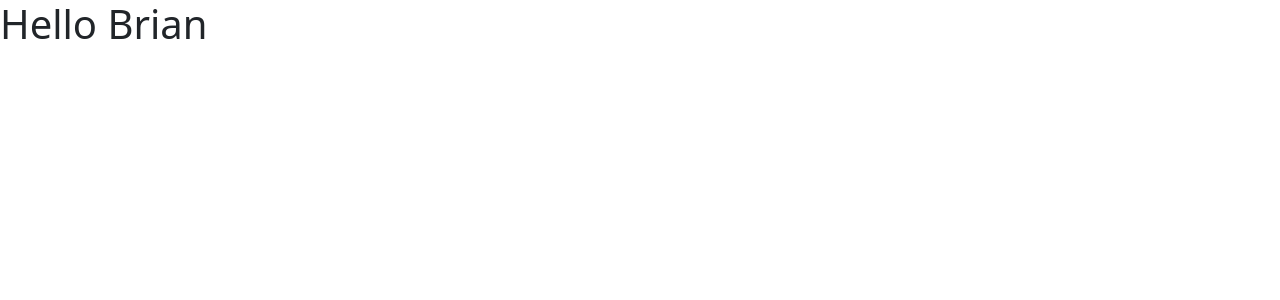
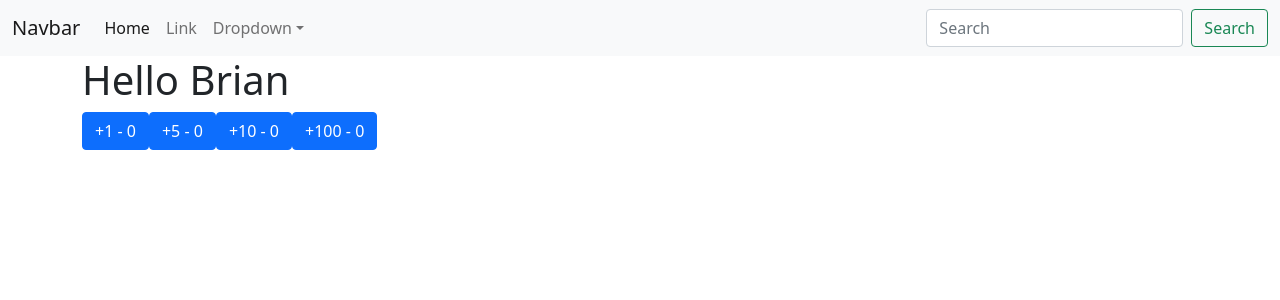
Before and after one commit to bstanton773/kekambas-79_react, a React (Create React App) app: page / in a window 1280 px wide. Shown: the top 300 px of the page. Built offline with nearby package versions, Linux system fonts and the light colour scheme.

Commit message:
State and Props with button

```diff
--- a/src/App.js
+++ b/src/App.js
@@ -1,9 +1,22 @@
 import React, { Component } from 'react';
+import Button from './components/Button';
+import Navbar from './components/Navbar';
 
 export default class App extends Component {
 
-  render() {
-    const name = 'Brian'
-    return <h1>Hello {name}</h1>;
-  }
+    render() {
+        const name = 'Brian'
+        return (
+            <>
+                <Navbar />
+                <div className='container'>
+                    <h1>Hello {name}</h1>
+                    <Button step={1}/>
+                    <Button step={5}/>
+                    <Button step={10}/>
+                    <Button step={100}/>
+                </div>
+            </>
+        );
+    }
 }
--- /dev/null
+++ b/src/components/Button.js
@@ -0,0 +1,24 @@
+import React, { Component } from 'react';
+
+export default class Button extends Component {
+    constructor(props){
+        super(props);
+        this.state = {
+            count: 0
+        }
+    }
+
+    handleClick = () =>{
+        console.log('The button has been clicked')
+        let newCount = this.state.count + this.props.step
+        this.setState({
+            count: newCount
+        })
+    }
+
+    render() {
+        return (
+            <button onClick={this.handleClick} className='btn btn-primary'>+{this.props.step} - {this.state.count}</button>
+        );
+    }
+}
--- /dev/null
+++ b/src/components/Navbar.js
@@ -0,0 +1,41 @@
+import React, { Component } from 'react';
+
+export default class Navbar extends Component {
+    render() {
+        return (
+            <nav className="navbar navbar-expand-lg navbar-light bg-light">
+                <div className="container-fluid">
+                    <a className="navbar-brand" href="/">Navbar</a>
+                    <button className="navbar-toggler" type="button" data-bs-toggle="collapse" data-bs-target="#navbarSupportedContent" aria-controls="navbarSupportedContent" aria-expanded="false" aria-label="Toggle navigation">
+                    <span className="navbar-toggler-icon"></span>
+                    </button>
+                    <div className="collapse navbar-collapse" id="navbarSupportedContent">
+                    <ul className="navbar-nav me-auto mb-2 mb-lg-0">
+                        <li className="nav-item">
+                        <a className="nav-link active" aria-current="page" href="/">Home</a>
+                        </li>
+                        <li className="nav-item">
+                        <a className="nav-link" href="/">Link</a>
+                        </li>
+                        <li className="nav-item dropdown">
+                        <a className="nav-link dropdown-toggle" href="/" id="navbarDropdown" role="button" data-bs-toggle="dropdown" aria-expanded="false">
+                            Dropdown
+                        </a>
+                        <ul className="dropdown-menu" aria-labelledby="navbarDropdown">
+                            <li><a className="dropdown-item" href="/">Action</a></li>
+                            <li><a className="dropdown-item" href="/">Another action</a></li>
+                            <li><hr className="dropdown-divider"></hr></li>
+                            <li><a className="dropdown-item" href="/">Something else here</a></li>
+                        </ul>
+                        </li>
+                    </ul>
+                    <form className="d-flex">
+                        <input className="form-control me-2" type="search" placeholder="Search" aria-label="Search" />
+                        <button className="btn btn-outline-success" type="submit">Search</button>
+                    </form>
+                    </div>
+                </div>
+            </nav>
+        );
+    }
+}
```
